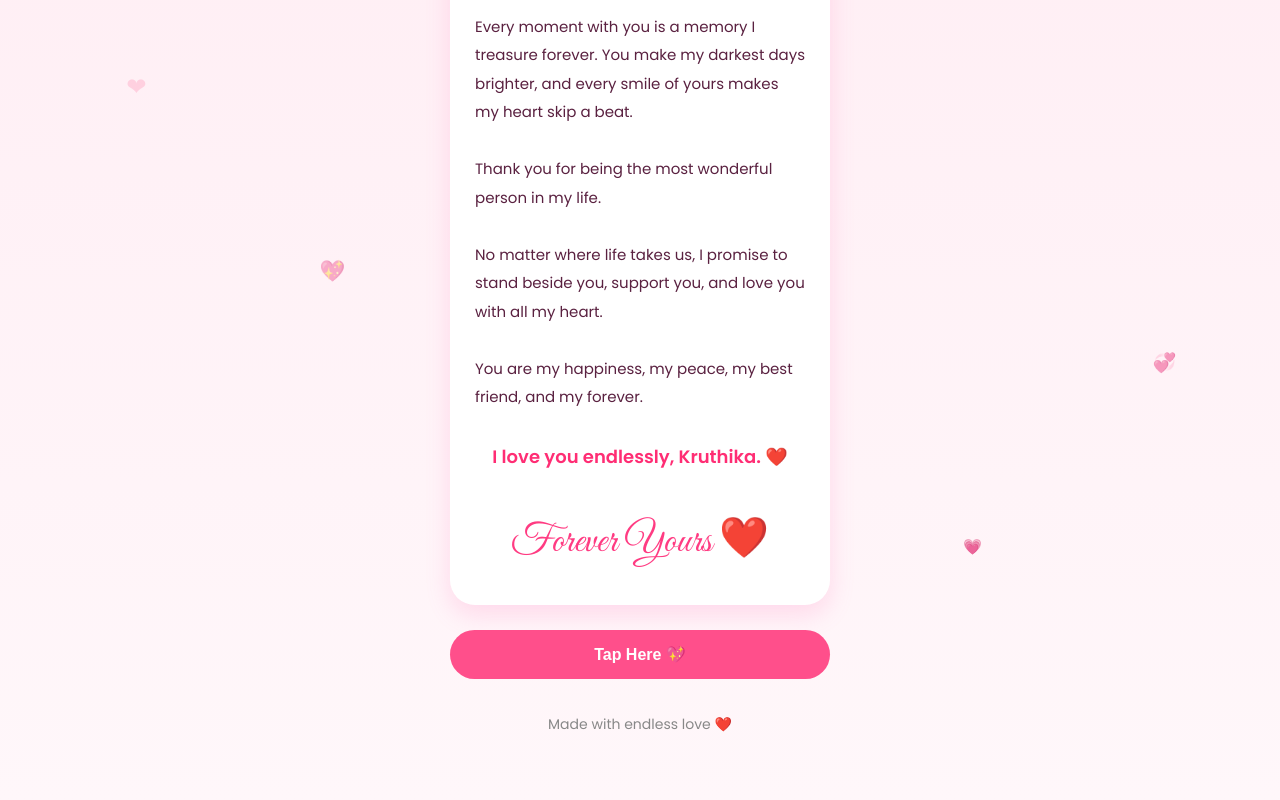
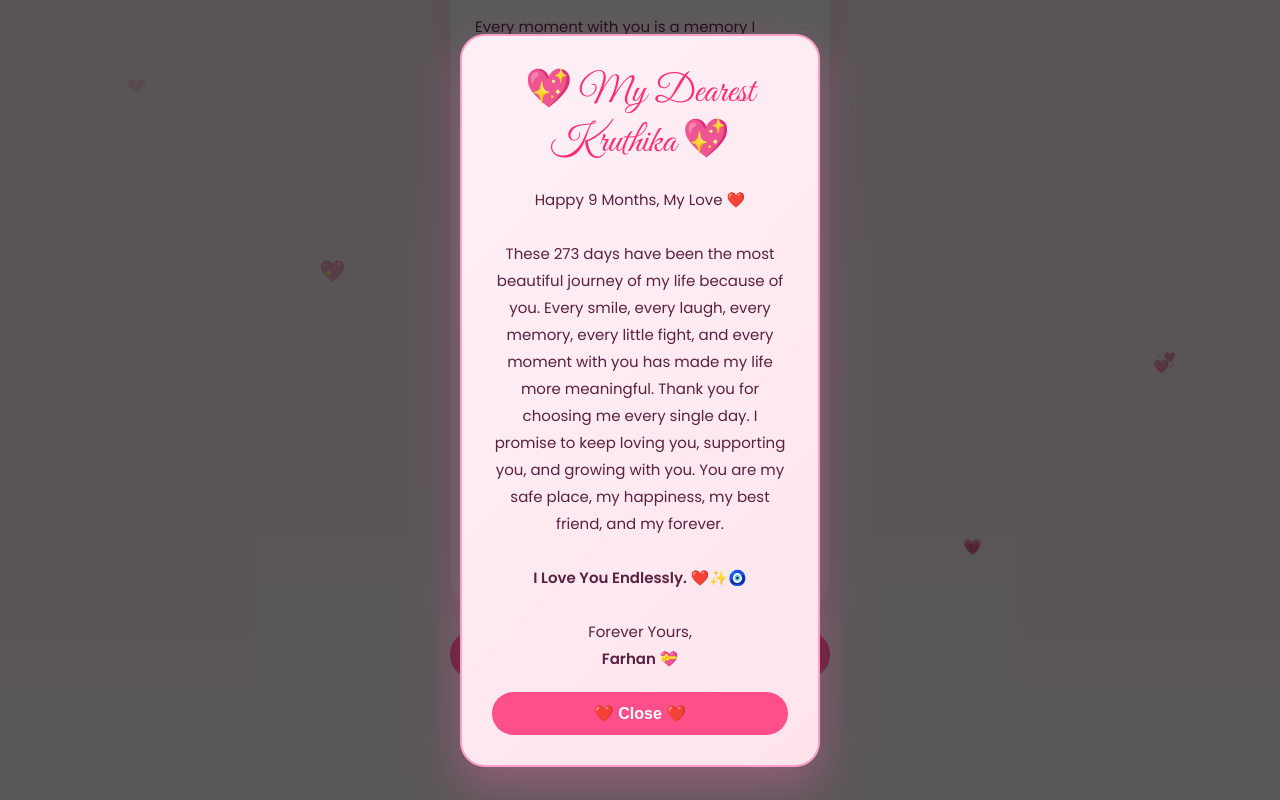
Before and after one commit to farhanhussain151214-tech/9th-letter, a plain HTML site: page index.html in a window 1280 px wide. Both pictures are taken after a click on the button "Tap Here 💖". Shown: the part 966-1766 px from the top of the page. Drawn offline with Linux system fonts and the light colour scheme.

Commit message:
Update index.html

```diff
--- a/index.html
+++ b/index.html
@@ -203,8 +203,8 @@ Forever Yours ❤️
 
 </div>
 
-<button onclick="showLoveMessage()">
-Tap Here 💖
+<button onclick="showLovePopup()">
+    Tap Here 💖
 </button>
 
 <div class="footer">
@@ -236,5 +236,133 @@ Farhan 💝`);
 }
 </script>
 
+<!-- Romantic Popup -->
+
+<div id="lovePopup" class="popup">
+    <div class="popup-box">
+
+        <h2>💖 My Dearest Kruthika 💖</h2>
+
+        <p>
+            Happy 9 Months, My Love ❤️
+            <br><br>
+
+            These 273 days have been the most beautiful journey of my life because of you.
+
+            Every smile, every laugh, every memory, every little fight, and every moment with you has made my life more meaningful.
+
+            Thank you for choosing me every single day.
+
+            I promise to keep loving you, supporting you, and growing with you.
+
+            You are my safe place, my happiness, my best friend, and my forever.
+
+            <br><br>
+
+            <b>I Love You Endlessly. ❤️✨🧿</b>
+
+            <br><br>
+
+            Forever Yours,<br>
+            <b>Farhan 💝</b>
+        </p>
+
+        <button class="close-btn" onclick="closeLovePopup()">
+            ❤️ Close ❤️
+        </button>
+
+    </div>
+</div>
+
+<style>
+
+.popup{
+position:fixed;
+top:0;
+left:0;
+width:100%;
+height:100%;
+background:rgba(0,0,0,.65);
+display:flex;
+justify-content:center;
+align-items:center;
+visibility:hidden;
+opacity:0;
+transition:.4s;
+z-index:999;
+}
+
+.popup.show{
+visibility:visible;
+opacity:1;
+}
+
+.popup-box{
+width:90%;
+max-width:360px;
+padding:30px;
+border-radius:25px;
+background:linear-gradient(135deg,#fff0f6,#ffe4ec);
+box-shadow:0 20px 45px rgba(255,105,180,.35);
+text-align:center;
+animation:popup .5s ease;
+border:2px solid #ff9ec6;
+}
+
+@keyframes popup{
+from{
+transform:scale(.7);
+opacity:0;
+}
+to{
+transform:scale(1);
+opacity:1;
+}
+}
+
+.popup-box h2{
+font-family:'Great Vibes',cursive;
+font-size:38px;
+color:#ff2d74;
+margin-bottom:20px;
+}
+
+.popup-box p{
+line-height:1.8;
+font-size:15px;
+color:#5a2140;
+}
+
+.close-btn{
+margin-top:20px;
+padding:12px 30px;
+border:none;
+border-radius:30px;
+background:#ff4f8b;
+color:white;
+font-size:16px;
+cursor:pointer;
+transition:.3s;
+}
+
+.close-btn:hover{
+transform:scale(1.05);
+background:#ff2d74;
+}
+
+</style>
+
+<script>
+
+function showLovePopup(){
+document.getElementById("lovePopup").classList.add("show");
+}
+
+function closeLovePopup(){
+document.getElementById("lovePopup").classList.remove("show");
+}
+
+</script>
+
 </body>
   </html>
```
